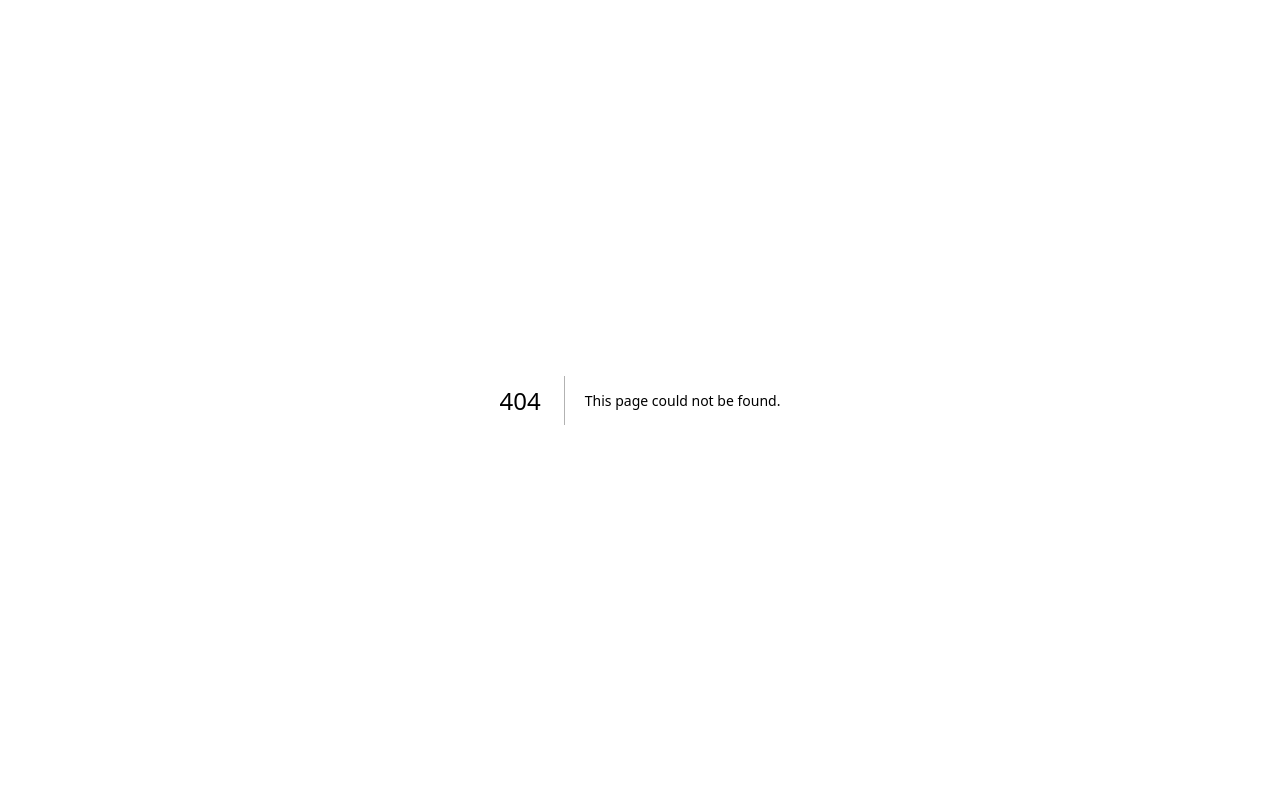
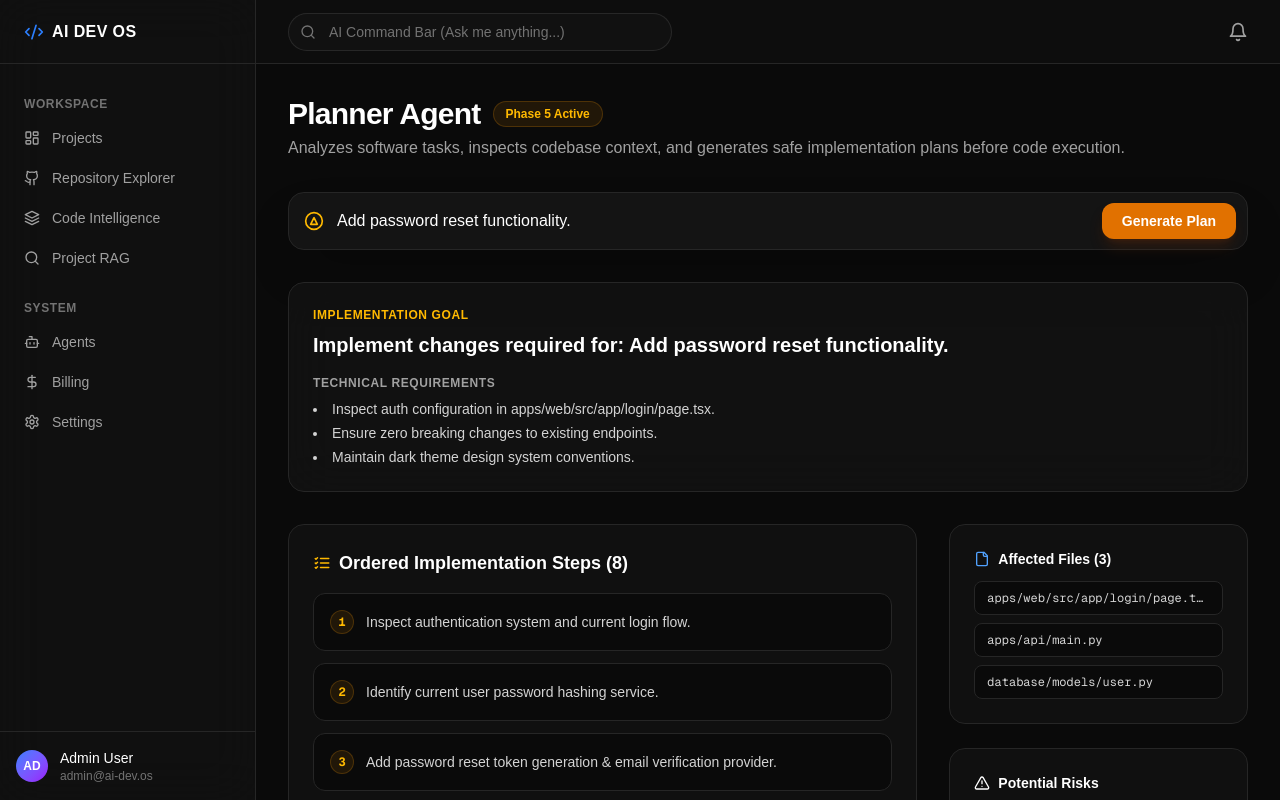
Before and after one commit to ktilak12/Ai-developers-OS, a Next.js app in the folder apps/web/: page /planner in a window 1280 px wide. Before the commit this address had no page. Built offline with nearby package versions, Linux system fonts and the light colour scheme.

Commit message:
feat(web): add Planner Agent interactive dashboard UI for structured software planning

```diff
--- /dev/null
+++ b/apps/web/src/app/(dashboard)/planner/page.tsx
@@ -0,0 +1,177 @@
+"use client";
+
+import { useState } from "react";
+
+interface PlanOutput {
+  task_request: str;
+  goal: str;
+  requirements: string[];
+  affected_files: string[];
+  implementation_steps: string[];
+  potential_risks: string[];
+  testing_requirements: string[];
+}
+
+export default function PlannerAgentPage() {
+  const [taskRequest, setTaskRequest] = useState("Add password reset functionality.");
+  const [loading, setLoading] = useState(false);
+  const [plan, setPlan] = useState<PlanOutput | null>({
+    task_request: "Add password reset functionality.",
+    goal: "Implement changes required for: Add password reset functionality.",
+    requirements: [
+      "Inspect auth configuration in apps/web/src/app/login/page.tsx.",
+      "Ensure zero breaking changes to existing endpoints.",
+      "Maintain dark theme design system conventions."
+    ],
+    affected_files: [
+      "apps/web/src/app/login/page.tsx",
+      "apps/api/main.py",
+      "database/models/user.py"
+    ],
+    implementation_steps: [
+      "Inspect authentication system and current login flow.",
+      "Identify current user password hashing service.",
+      "Add password reset token generation & email verification provider.",
+      "Create POST /api/auth/reset-password endpoint.",
+      "Update user database model with reset_token and token_expires_at.",
+      "Update frontend login screen with 'Forgot password?' flow.",
+      "Add unit and integration tests for password reset.",
+      "Update documentation in docs/architecture.md."
+    ],
+    potential_risks: [
+      "Token expiry window race conditions.",
+      "Rate limiting password reset emails to prevent spam."
+    ],
+    testing_requirements: [
+      "Run `npm run build` to verify TypeScript type checking.",
+      "Run pytest test suite for password reset token API."
+    ]
+  });
+
+  const handleGeneratePlan = async (e: React.FormEvent) => {
+    e.preventDefault();
+    if (!taskRequest.trim()) return;
+
+    setLoading(true);
+    try {
+      const res = await fetch("http://localhost:8000/api/agents/planner/plan", {
+        method: "POST",
+        headers: { "Content-Type": "application/json" },
+        body: JSON.stringify({ task_request: taskRequest })
+      });
+      if (res.ok) {
+        const data = await res.json();
+        setPlan(data);
+      }
+    } catch (e) {
+      console.log("Using local Planner Agent fallback output");
+    } finally {
+      setLoading(false);
+    }
+  };
+
+  return (
+    <div className="max-w-6xl mx-auto">
+      {/* Header */}
+      <div className="mb-8">
+        <div className="flex items-center gap-3">
+          <h1 className="text-3xl font-bold text-white tracking-tight">Planner Agent</h1>
+          <span className="inline-flex items-center rounded-full bg-amber-500/10 px-3 py-1 text-xs font-semibold text-amber-400 border border-amber-500/20">
+            Phase 5 Active
+          </span>
+        </div>
+        <p className="text-neutral-400 mt-1">Analyzes software tasks, inspects codebase context, and generates safe implementation plans before code execution.</p>
+      </div>
+
+      {/* Task Request Form */}
+      <form onSubmit={handleGeneratePlan} className="mb-8">
+        <div className="relative">
+          <input
+            type="text"
+            value={taskRequest}
+            onChange={(e) => setTaskRequest(e.target.value)}
+            placeholder="Enter software task (e.g. 'Add password reset functionality.')"
+            className="w-full rounded-2xl border border-neutral-800 bg-neutral-900/80 px-6 py-4 pl-12 text-base text-white placeholder-neutral-500 focus:border-amber-500 focus:outline-none focus:ring-1 focus:ring-amber-500 shadow-2xl transition-colors"
+          />
+          <svg xmlns="http://www.w3.org/2000/svg" width="20" height="20" viewBox="0 0 24 24" fill="none" stroke="currentColor" strokeWidth="2" strokeLinecap="round" strokeLinejoin="round" className="absolute left-4 top-1/2 -translate-y-1/2 text-amber-400"><circle cx="12" cy="12" r="10"/><polygon points="12 8 8 16 16 16 12 8"/></svg>
+          <button
+            type="submit"
+            disabled={loading}
+            className="absolute right-3 top-1/2 -translate-y-1/2 rounded-xl bg-amber-600 px-5 py-2 text-sm font-semibold text-white hover:bg-amber-700 transition-colors shadow-lg shadow-amber-900/30"
+          >
+            {loading ? "Planning..." : "Generate Plan"}
+          </button>
+        </div>
+      </form>
+
+      {/* Structured Implementation Plan Card */}
+      {plan && (
+        <div className="space-y-8">
+          {/* Goal & Requirements Banner */}
+          <div className="rounded-2xl border border-neutral-800 bg-neutral-900/60 p-6 backdrop-blur-xl">
+            <h3 className="text-xs font-semibold uppercase tracking-wider text-amber-400 mb-2">Implementation Goal</h3>
+            <p className="text-xl font-bold text-white mb-4">{plan.goal}</p>
+
+            <h4 className="text-xs font-semibold uppercase tracking-wider text-neutral-400 mb-2">Technical Requirements</h4>
+            <ul className="list-disc list-inside space-y-1 text-sm text-neutral-300">
+              {plan.requirements.map((req, i) => (
+                <li key={i}>{req}</li>
+              ))}
+            </ul>
+          </div>
+
+          <div className="grid grid-cols-1 lg:grid-cols-3 gap-8">
+            {/* Implementation Steps */}
+            <div className="lg:col-span-2 rounded-2xl border border-neutral-800 bg-neutral-900/50 p-6">
+              <h3 className="text-lg font-bold text-white mb-4 flex items-center gap-2">
+                <svg xmlns="http://www.w3.org/2000/svg" width="18" height="18" viewBox="0 0 24 24" fill="none" stroke="currentColor" strokeWidth="2" strokeLinecap="round" strokeLinejoin="round" className="text-amber-400"><line x1="10" y1="6" x2="21" y2="6"/><line x1="10" y1="12" x2="21" y2="12"/><line x1="10" y1="18" x2="21" y2="18"/><polyline points="3 6 4 7 6 5"/><polyline points="3 12 4 13 6 11"/><polyline points="3 18 4 19 6 17"/></svg>
+                Ordered Implementation Steps ({plan.implementation_steps.length})
+              </h3>
+              <div className="space-y-3">
+                {plan.implementation_steps.map((step, idx) => (
+                  <div key={idx} className="flex items-start gap-3 rounded-xl border border-neutral-800 bg-neutral-950 p-4">
+                    <span className="flex h-6 w-6 shrink-0 items-center justify-center rounded-full bg-amber-500/10 text-xs font-bold font-mono text-amber-400 border border-amber-500/20">
+                      {idx + 1}
+                    </span>
+                    <p className="text-sm text-neutral-300 pt-0.5">{step}</p>
+                  </div>
+                ))}
+              </div>
+            </div>
+
+            {/* Side Column: Affected Files, Risks & Testing */}
+            <div className="space-y-6">
+              {/* Affected Files */}
+              <div className="rounded-2xl border border-neutral-800 bg-neutral-900/50 p-6">
+                <h3 className="text-sm font-bold text-white mb-3 flex items-center gap-2">
+                  <svg xmlns="http://www.w3.org/2000/svg" width="16" height="16" viewBox="0 0 24 24" fill="none" stroke="currentColor" strokeWidth="2" strokeLinecap="round" strokeLinejoin="round" className="text-blue-400"><path d="M15 2H6a2 2 0 0 0-2 2v16a2 2 0 0 0 2 2h12a2 2 0 0 0 2-2V7Z"/><path d="M14 2v4a2 2 0 0 0 2 2h4"/></svg>
+                  Affected Files ({plan.affected_files.length})
+                </h3>
+                <div className="space-y-2 font-mono text-xs">
+                  {plan.affected_files.map((file, i) => (
+                    <div key={i} className="rounded-lg bg-neutral-950 px-3 py-2 text-neutral-300 border border-neutral-800 truncate">
+                      {file}
+                    </div>
+                  ))}
+                </div>
+              </div>
+
+              {/* Potential Risks */}
+              <div className="rounded-2xl border border-neutral-800 bg-neutral-900/50 p-6">
+                <h3 className="text-sm font-bold text-white mb-3 flex items-center gap-2 text-amber-400">
+                  <svg xmlns="http://www.w3.org/2000/svg" width="16" height="16" viewBox="0 0 24 24" fill="none" stroke="currentColor" strokeWidth="2" strokeLinecap="round" strokeLinejoin="round"><path d="m21.73 18-8-14a2 2 0 0 0-3.48 0l-8 14A2 2 0 0 0 4 21h16a2 2 0 0 0 1.73-3Z"/><line x1="12" y1="9" x2="12" y2="13"/><line x1="12" y1="17" x2="12.01" y2="17"/></svg>
+                  Potential Risks
+                </h3>
+                <ul className="list-disc list-inside space-y-1.5 text-xs text-neutral-400">
+                  {plan.potential_risks.map((risk, i) => (
+                    <li key={i}>{risk}</li>
+                  ))}
+                </ul>
+              </div>
+            </div>
+          </div>
+        </div>
+      )}
+    </div>
+  );
+}
```
